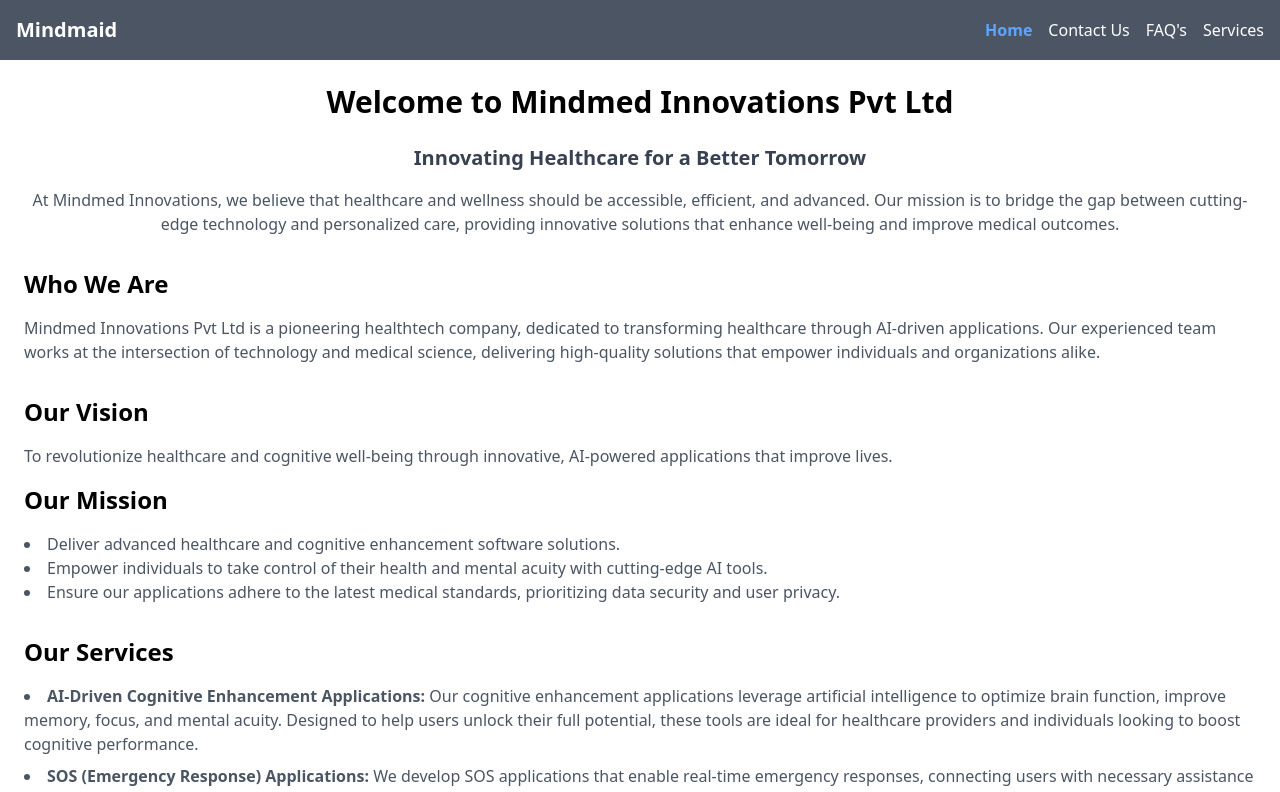
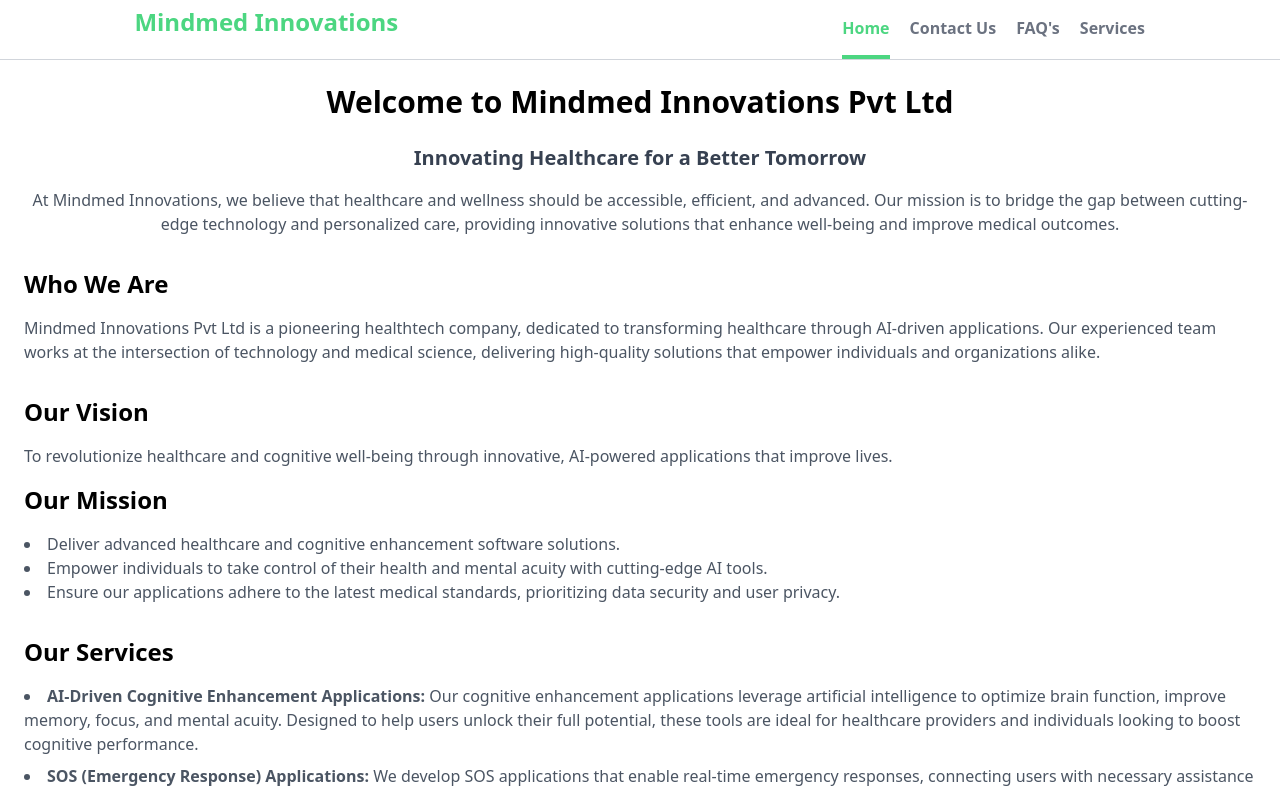
Before and after one commit to sourabhsjadhav99/mindmed, a React (Vite) app: page / in a window 1280 px wide. Shown: the top 792 px of the page. Built offline with nearby package versions, Linux system fonts and the light colour scheme.

Commit message:
header completed

```diff
--- a/index.html
+++ b/index.html
@@ -5,7 +5,7 @@
     <link rel="icon" type="image/svg+xml" href="/vite.svg" />
     <meta name="viewport" content="width=device-width, initial-scale=1.0" />
     <script src="https://cdn.tailwindcss.com"></script>
-    <title>Vite + React</title>
+    <title>Mindmed Innovations</title>
   </head>
   <body>
     <div id="root"></div>
--- a/package.json
+++ b/package.json
@@ -13,6 +13,7 @@
     "formik": "^2.4.6",
     "react": "^18.3.1",
     "react-dom": "^18.3.1",
+    "react-icons": "^5.3.0",
     "react-router-dom": "^6.27.0",
     "yup": "^1.4.0"
   },
--- a/src/components/Navbar.jsx
+++ b/src/components/Navbar.jsx
@@ -1,77 +1,108 @@
-// import { NavLink } from "react-router-dom";
-// import navdata from "../utils/navbarData";
-
-// export default function Navbar() {
-//   return (
-//     <nav className="bg-gray-600 p-4">
-//       <div className="container mx-auto flex justify-between items-center">
-//         {/* Logo */}
-//         <div className="text-white text-xl font-bold">
-//           <NavLink to="/" className="text-white">
-//             Mindmaid
-//           </NavLink>
-//         </div>
-//         {/* Navigation Links */}
-//         <ul className="flex space-x-4">
-//           {navdata.map((item, index) => (
-//             <li key={index}>
-//               <NavLink
-//                 to={item.path}
-//                 className={({ isActive }) =>
-//                   isActive
-//                     ? "text-blue-400 font-semibold" // Style for the active link
-//                     : "text-white hover:text-gray-400" // Style for the inactive link
-//                 }
-//               >
-//                 {item.title}
-//               </NavLink>
-//             </li>
-//           ))}
-//         </ul>
-//       </div>
-//     </nav>
-//   );
-// }
 import { NavLink, useLocation } from "react-router-dom";
 import navdata from "../utils/navbarData";
+import { useRef, useState } from "react";
+import { IoMenu, IoClose } from "react-icons/io5";
+import useClickOutside from "../hooks/useClickOutside";
+function Header() {
+  const location = useLocation();
+  const [isOpenNavLinks, setIsOpenNavLinks] = useState(false);
 
-export default function Navbar() {
-  const location = useLocation(); // Hook to get the current URL location
+  // Ref for user menu
+  const menuRef = useRef(null);
+
+  useClickOutside(menuRef, () => setIsOpenNavLinks(false));
+
+  // Toggle navigation links
+  const toggleNavLinks = () => {
+    setIsOpenNavLinks(!isOpenNavLinks);
+  };
 
   return (
-    <nav className="bg-gray-600 p-4">
-      <div className="container mx-auto flex justify-between items-center">
-        {/* Logo */}
-        <div className="text-white text-xl font-bold">
-          <NavLink to="/" className="text-white">
-            Mindmaid
-          </NavLink>
+    <div className="w-full  mb-[60px]">
+      <nav className="bg-white fixed top-0 left-0 w-full h-[60px] flex items-center justify-center px-2 border-b border-gray-300 ">
+        <div className="w-[100%] md:w-[95%] lg:w-[90%] xl:w-[80%] h-full flex justify-between items-center ">
+          <div className="min-w-[10%] h-full flex justify-center items-center ">
+            <h3 className="text-2xl font-bold h-[80%] text-[#4cd681] ">
+              Mindmed Innovations
+            </h3>
           </div>
-        {/* Navigation Links */}
-        <ul className="flex space-x-4">
-          {navdata.map((item, index) => (
-            <li key={index}>
+
+          {/* Middle Links (Hidden on small screens) */}
+          <div className="min-w-[30%]  hidden md:flex gap-3 md:gap-5 h-full justify-start">
+            {navdata.map((link) => {
+              return (
                 <NavLink
-                to={item.path}
+                  to={link.path}
+                  key={link.id}
                   className={({ isActive }) => {
                     const isHomeActive =
-                    location.pathname === "/" || location.pathname === "/home";
+                      location.pathname === "/" ||
+                      location.pathname === "/home";
 
                     // Highlight "Home" for both "/" and "/home"
                     const applyActiveClass =
-                    (item.path === "/" && isHomeActive) || isActive;
-
-                  return applyActiveClass
-                    ? "text-blue-400 font-semibold" // Style for the active link
-                    : "text-white hover:text-gray-400"; // Style for the inactive link
+                      (link.path === "/" && isHomeActive) || isActive;
+                    return `font-semibold h-full flex items-center transition-colors duration-300 ease-in-out  ${
+                      applyActiveClass
+                        ? "text-[#4cd681] border-b-4 border-[#4cd681] font-bold"
+                        : "text-gray-500 border-b-4 border-transparent hover:border-gray-200"
+                    }`;
                   }}
                 >
-                {item.title}
+                  {link.title}
                 </NavLink>
-            </li>
-          ))}
-        </ul>
+              );
+            })}
+          </div>
+          <button className="md:hidden block" onClick={toggleNavLinks}>
+            <IoMenu className="w-6 h-6" />
+          </button>
         </div>
       </nav>
+      {/* Mobile Menu */}
+      <div
+        className={`fixed flex md:hidden flex-col w-full inset-0 bg-white text-gray-700 z-50 transform transition-transform duration-500 ease-in-out p-5 ${
+          isOpenNavLinks ? "translate-x-0" : "translate-x-full"
+        }`}
+      >
+        <button className="text-xl self-end mb-4" onClick={toggleNavLinks}>
+          <IoClose />
+        </button>
+        <div
+          className="flex flex-col items-start space-y-4 py-4 w-full"
+          ref={menuRef}
+        >
+          {navdata.map((link) => {
+            return (
+              <div key={link.id} className="w-full border-b border-gray-300">
+                <NavLink
+                  to={link.path}
+                  key={link.id}
+                  className={({ isActive }) => {
+                    const isHomeActive =
+                      location.pathname === "/" ||
+                      location.pathname === "/home";
+
+                    // Highlight "Home" for both "/" and "/home"
+                    const applyActiveClass =
+                      (link.path === "/" && isHomeActive) || isActive;
+                    return `font-semibold h-full flex items-center transition-colors duration-300 ease-in-out  ${
+                      applyActiveClass
+                        ? "text-[#4cd681]  font-bold"
+                        : "text-gray-500 border-transparent hover:border-gray-200"
+                    }`;
+                  }}
+                  onClick={toggleNavLinks}
+                >
+                  {link.title}
+                </NavLink>
+              </div>
+            );
+          })}
+        </div>
+      </div>
+    </div>
   );
 }
+
+export default Header;
--- /dev/null
+++ b/src/hooks/useClickOutside.js
@@ -0,0 +1,24 @@
+
+import { useEffect } from 'react';
+
+const useClickOutside = (ref, callback) => {
+
+  // Use the useEffect hook to set up event listeners
+  useEffect(() => {
+    const handleClickOutside = (event) => {
+      // Check if the element referenced by ref contains the event target
+      // If not, it means the click was outside the element
+      if (ref.current && !ref.current.contains(event.target)) {
+        callback();
+      }
+    };
+
+    // Add an event listener for the 'mousedown' event to the document
+    document.addEventListener('mousedown', handleClickOutside);
+    return () => {
+      document.removeEventListener('mousedown', handleClickOutside);
+    };
+  }, [ref, callback]);  // Dependency array: effect runs when ref or callback changes
+};
+
+export default useClickOutside;
--- a/src/pages/Home.jsx
+++ b/src/pages/Home.jsx
@@ -1,7 +1,7 @@
 // Home.js
 import React from "react";
 import { homeContent } from "../utils/homeContent"; // Adjust the path based on your folder structure
-
+import { IoMenu, IoClose } from "react-icons/io5";
 export default function Home() {
   return (
     <div className="container mx-auto p-6">
--- a/src/utils/navbarData.js
+++ b/src/utils/navbarData.js
@@ -1,8 +1,8 @@
-let navdata=[
-    { title: 'Home', path: '/' },
-    { title: 'Contact Us', path: '/contact-us' },
-    { title: "FAQ's", path: '/faqs' },
-    { title: "Services", path: '/services' }
+let navdata = [
+    { id: 1, title: 'Home', path: '/' },
+    { id: 2, title: 'Contact Us', path: '/contact-us' },
+    { id: 3, title: "FAQ's", path: '/faqs' },
+    { id: 4, title: "Services", path: '/services' }
 ]
 
 export default navdata
```
Also changed, not shown: 1 other file (tests, documents, lock files or other folders). Lines whose indentation alone changed are shown as unchanged.
